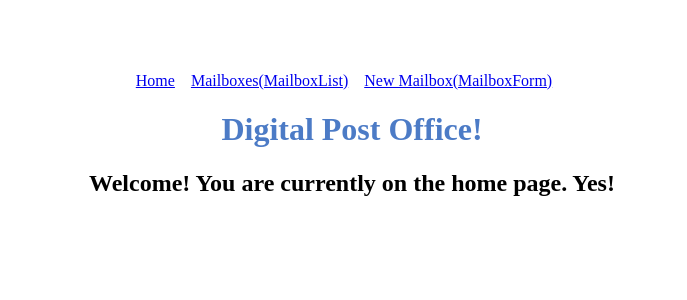
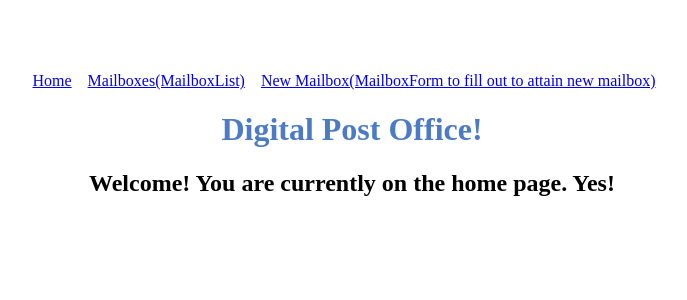
Before and after one commit to SylviaRemington/react-router-dom-lab, a React (Vite) app: page / in a window 1280 px wide. Shown: the top 300 px of the page, without its empty margins (320-1007 px from the left). Built offline with nearby package versions, Linux system fonts and the light colour scheme.

Commit message:
adding addtl verbiage - so I know what each link does

```diff
--- a/src/components/NavBar/NavBar.jsx
+++ b/src/components/NavBar/NavBar.jsx
@@ -18,7 +18,7 @@ const NavBar = () => {
         </li>
 
         <li>
-          <Link to='/new-mailbox'>New Mailbox(MailboxForm)</Link>
+          <Link to='/new-mailbox'>New Mailbox(MailboxForm to fill out to attain new mailbox)</Link>
         </li>
 
       </ul>
```
